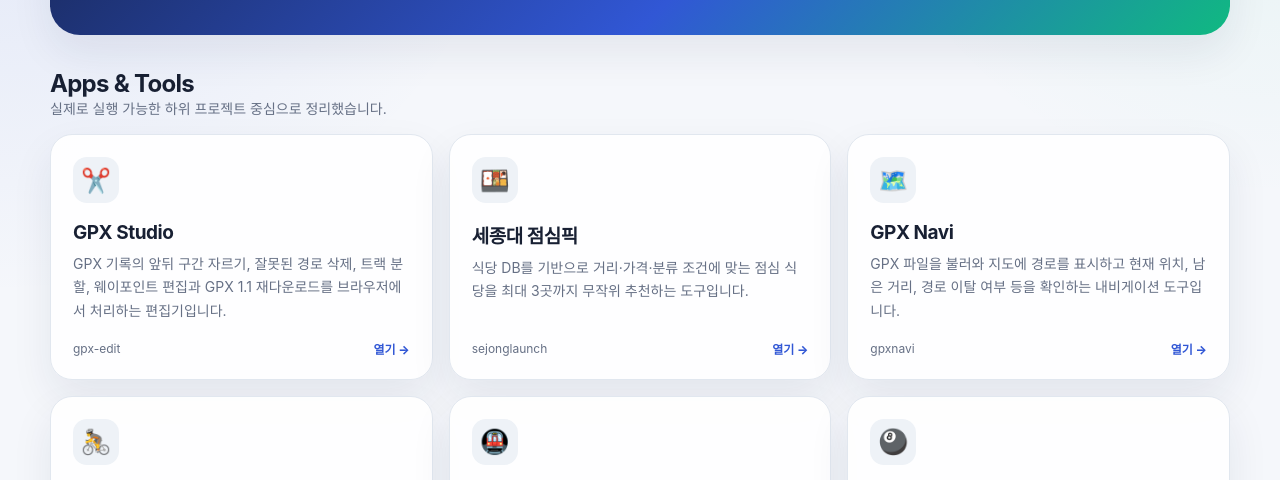
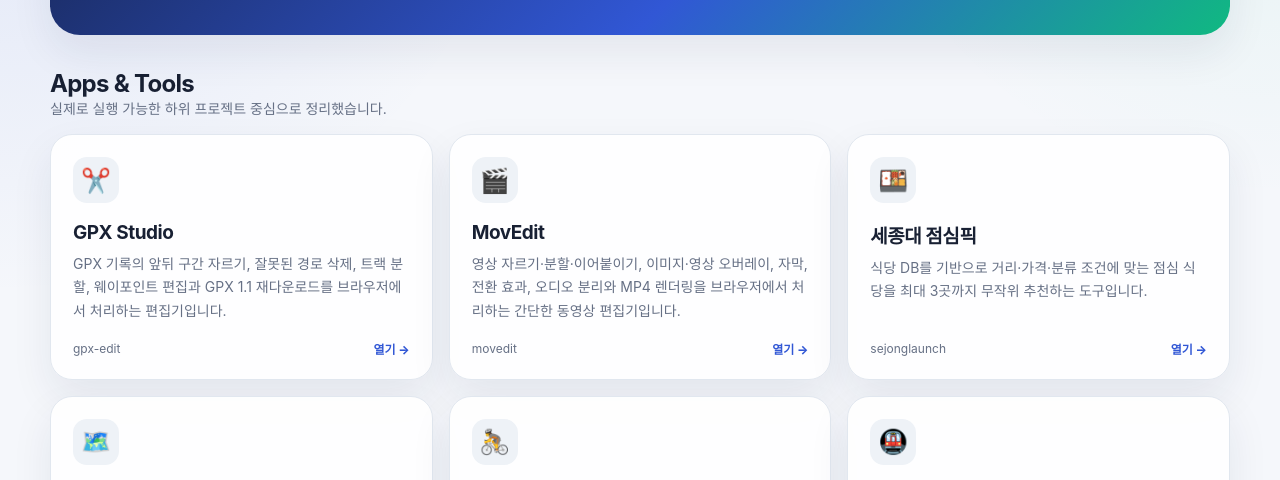
Before and after one commit to mycodehive/application, a plain HTML site: page index.html in a window 1280 px wide. Shown: the part 248-728 px from the top of the page. Drawn offline with Linux system fonts and the light colour scheme.

Commit message:
Add MovEdit to application launcher

```diff
--- a/index.html
+++ b/index.html
@@ -16,6 +16,7 @@
     <div class="section-head"><div><h2>Apps & Tools</h2><p>실제로 실행 가능한 하위 프로젝트 중심으로 정리했습니다.</p></div></div>
     <section class="grid">
       <a class="card" href="./gpx-edit/"><div class="icon">✂️</div><h3>GPX Studio</h3><p>GPX 기록의 앞뒤 구간 자르기, 잘못된 경로 삭제, 트랙 분할, 웨이포인트 편집과 GPX 1.1 재다운로드를 브라우저에서 처리하는 편집기입니다.</p><div class="meta"><span>gpx-edit</span><span class="open">열기 →</span></div></a>
+      <a class="card" href="./movedit/"><div class="icon">🎬</div><h3>MovEdit</h3><p>영상 자르기·분할·이어붙이기, 이미지·영상 오버레이, 자막, 전환 효과, 오디오 분리와 MP4 렌더링을 브라우저에서 처리하는 간단한 동영상 편집기입니다.</p><div class="meta"><span>movedit</span><span class="open">열기 →</span></div></a>
       <a class="card" href="./sejonglaunch/"><div class="icon">🍱</div><h3>세종대 점심픽</h3><p>식당 DB를 기반으로 거리·가격·분류 조건에 맞는 점심 식당을 최대 3곳까지 무작위 추천하는 도구입니다.</p><div class="meta"><span>sejonglaunch</span><span class="open">열기 →</span></div></a>
       <a class="card" href="./gpxnavi/"><div class="icon">🗺️</div><h3>GPX Navi</h3><p>GPX 파일을 불러와 지도에 경로를 표시하고 현재 위치, 남은 거리, 경로 이탈 여부 등을 확인하는 내비게이션 도구입니다.</p><div class="meta"><span>gpxnavi</span><span class="open">열기 →</span></div></a>
       <a class="card" href="./bike/"><div class="icon">🚴</div><h3>자전거 트래커</h3><p>브라우저 위치정보를 이용해 주행 시간, 현재 속도, 최고 속도, 고도와 지도 위치를 추적하는 라이딩 도구입니다.</p><div class="meta"><span>bike</span><span class="open">열기 →</span></div></a>
```
